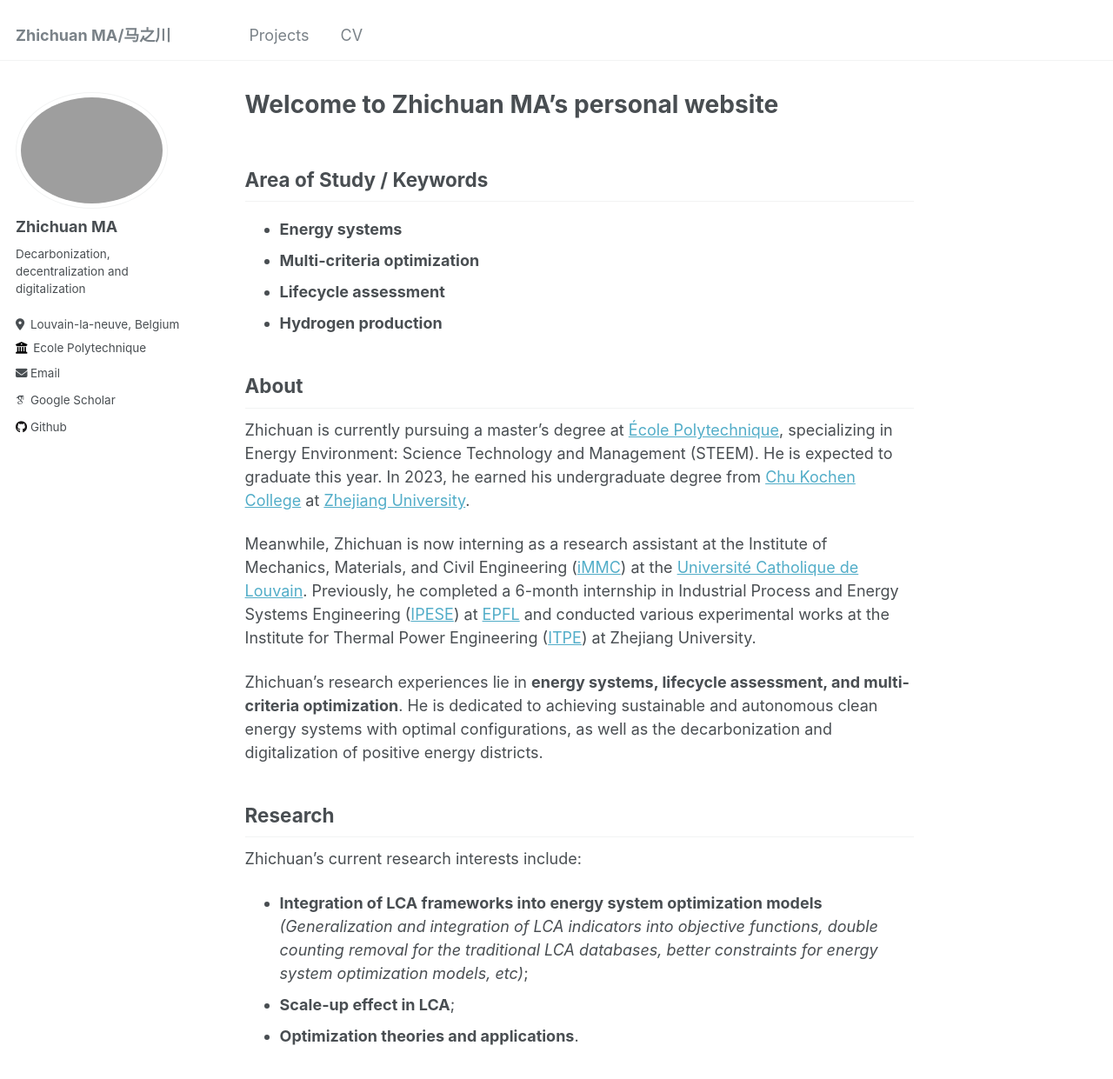
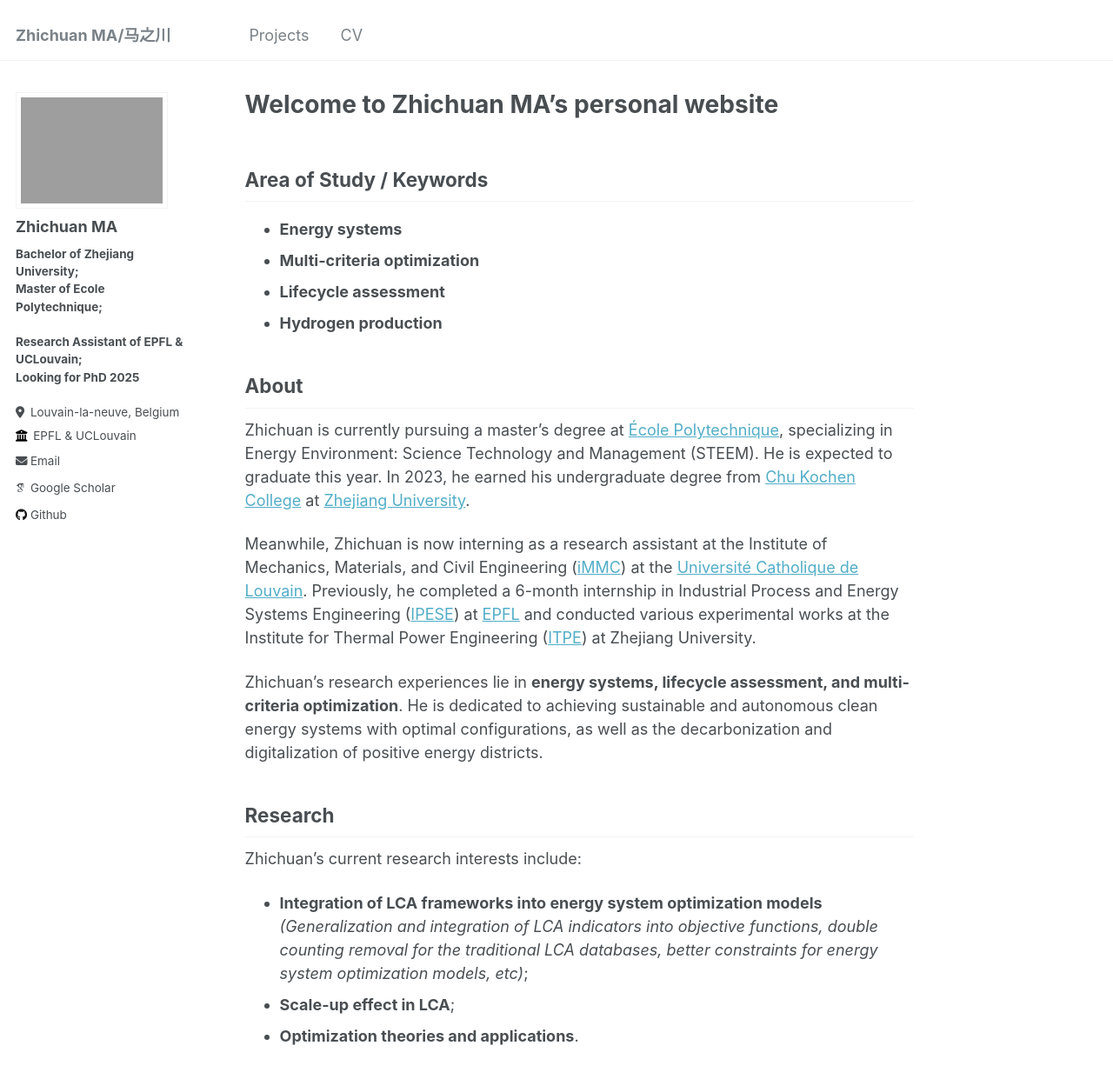
Before and after one commit to zhichuanma/zhichuanma.github.io, a Jekyll site: the page built from _pages/about.md, in a window 1280 px wide and 1400 px high. Shown: the top 1241 px of the window at 87% size. Built offline with Jekyll 4.4.1, drawn with Linux system fonts in a browser that asks for light colours; some web fonts are replaced.

Commit message:
Bio & profile updated

```diff
--- a/_config.yml
+++ b/_config.yml
@@ -26,9 +26,9 @@ author:
   avatar           : "profile.png"
   name             : "Zhichuan MA"
   pronouns         : # example: "she/her"
-  bio              : "Decarbonization, decentralization and digitalization"
+  bio              : "<b>Bachelor of Zhejiang University;</b><br><b>Master of Ecole Polytechnique;</b><br><br><b>Research Assistant of EPFL & UCLouvain;</b><br><b>Looking for PhD 2025</b>"
   location         : "Louvain-la-neuve, Belgium"
-  employer         : "Ecole Polytechnique"
+  employer         : "EPFL & UCLouvain"
   uri              : # URL
   email            : "zhichuan.ma@polytechnique.edu"
 
--- a/_sass/_sidebar.scss
+++ b/_sass/_sidebar.scss
@@ -81,7 +81,7 @@
   vertical-align: top;
   width: 36px;
   // set width only, for non-square avatars
-  // height: 36px;
+  height: 54px;
 
   @include breakpoint($large) {
     display: block;
@@ -91,7 +91,7 @@
 
   img {
     max-width: 175px;
-    border-radius: 50%;
+    // border-radius: 50%;
 
     @include breakpoint($large) {
       padding: 5px;
```
